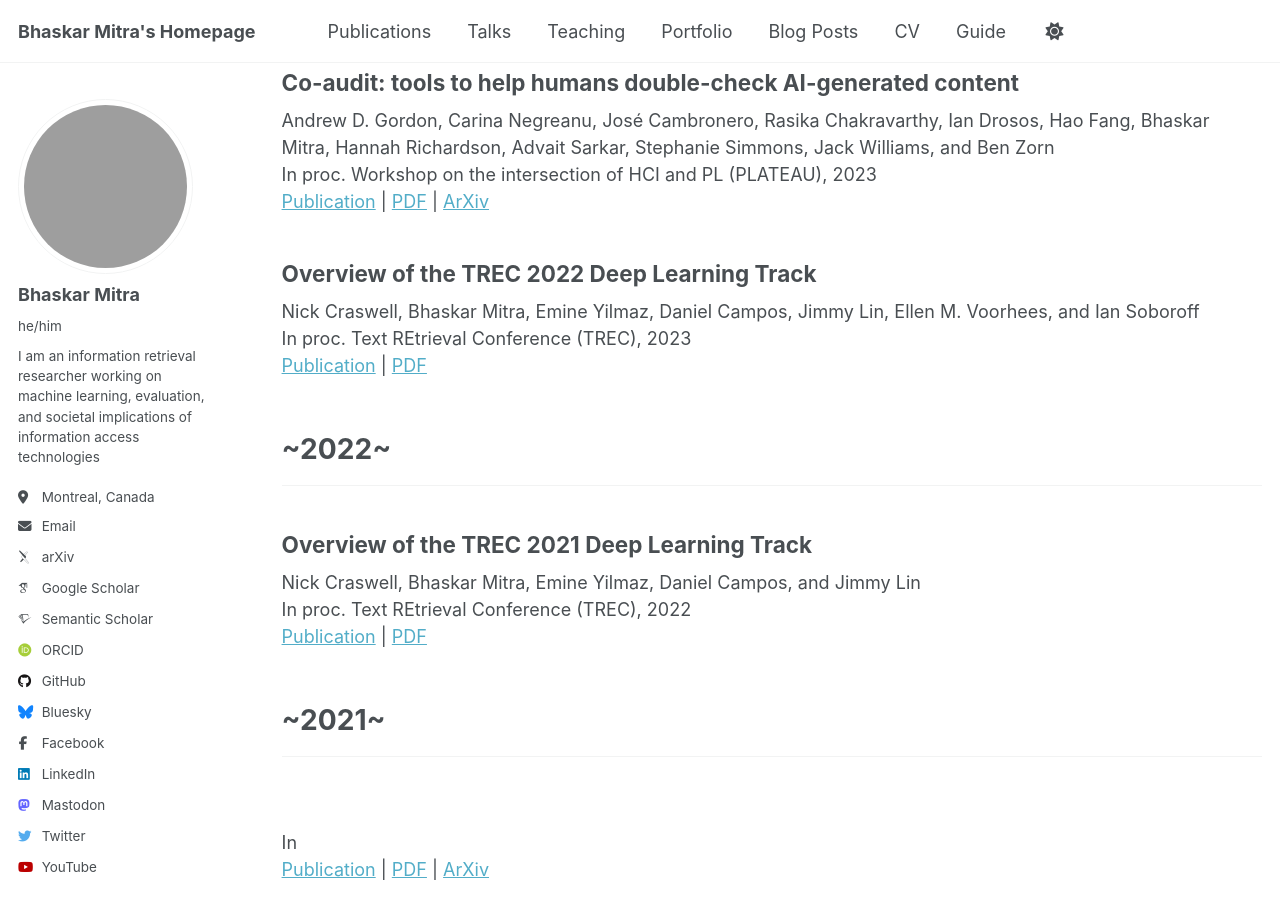
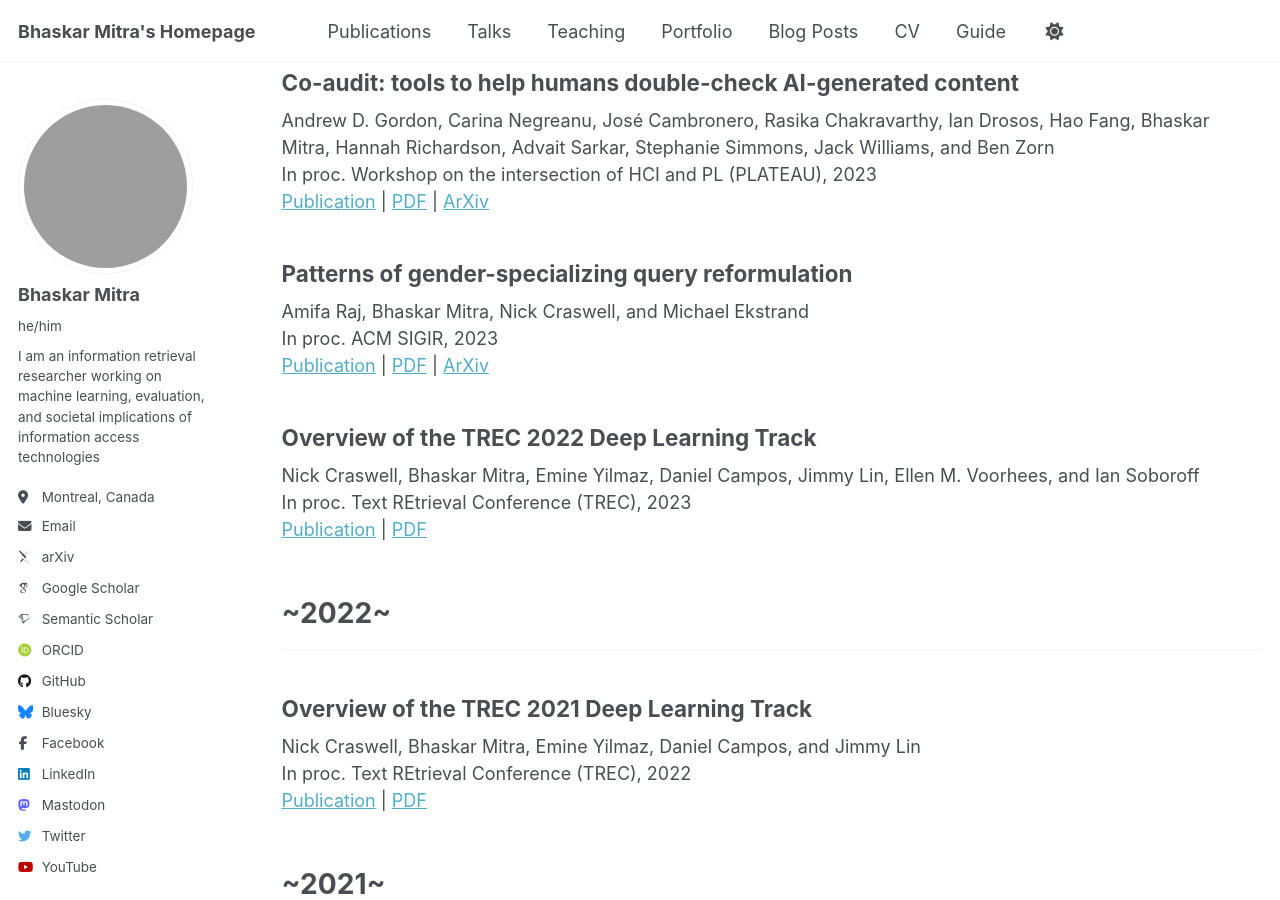
Before and after one commit to bhaskar-mitra/bhaskar-mitra.github.io, a Jekyll site: the page built from _pages/publications.html, in a window 1280 px wide and 900 px high, scrolled down 5415 px. Built offline with Jekyll 4.4.1, drawn with Linux system fonts in a browser that asks for light colours; some web fonts are replaced; grey boxes are pictures that could not be loaded.

Commit message:
Update publications.html

```diff
--- a/_pages/publications.html
+++ b/_pages/publications.html
@@ -198,8 +198,13 @@ author_profile: true
     <h2>Co-audit: tools to help humans double-check AI-generated content</h2>
     Andrew D. Gordon, Carina Negreanu, José Cambronero, Rasika Chakravarthy, Ian Drosos, Hao Fang, Bhaskar Mitra, Hannah Richardson, Advait Sarkar, Stephanie Simmons, Jack Williams, and Ben Zorn<br/>
     In proc. Workshop on the intersection of HCI and PL (PLATEAU), 2023<br/>
-    <a href="https://kilthub.cmu.edu/articles/conference_contribution/Co-audit_tools_to_help_humans_double-check_AI-generated_content/25587552">Publication</a> | <a href="../files/Co_audit_report PLATEAU.pdf
-">PDF</a> | <a href="https://arxiv.org/abs/2310.01297">ArXiv</a>
+    <a href="https://kilthub.cmu.edu/articles/conference_contribution/Co-audit_tools_to_help_humans_double-check_AI-generated_content/25587552">Publication</a> | <a href="../files/Co_audit_report PLATEAU.pdf">PDF</a> | <a href="https://arxiv.org/abs/2310.01297">ArXiv</a>
+  </article>
+  <article class="archive__item" itemscope itemtype="http://schema.org/CreativeWork">
+    <h2>Patterns of gender-specializing query reformulation</h2>
+    Amifa Raj, Bhaskar Mitra, Nick Craswell, and Michael Ekstrand<br/>
+    In proc. ACM SIGIR, 2023<br/>
+    <a href="https://dl.acm.org/doi/10.1145/3539618.3592034">Publication</a> | <a href="../files/3539618.3592034.pdf">PDF</a> | <a href="https://arxiv.org/abs/2304.13129">ArXiv</a>
   </article>
   <article class="archive__item" itemscope itemtype="http://schema.org/CreativeWork">
     <h2>Overview of the TREC 2022 Deep Learning Track</h2>
```
